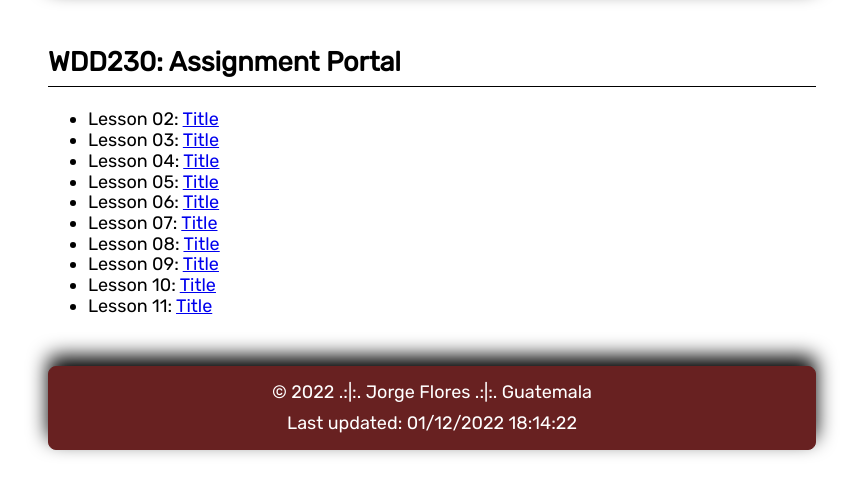
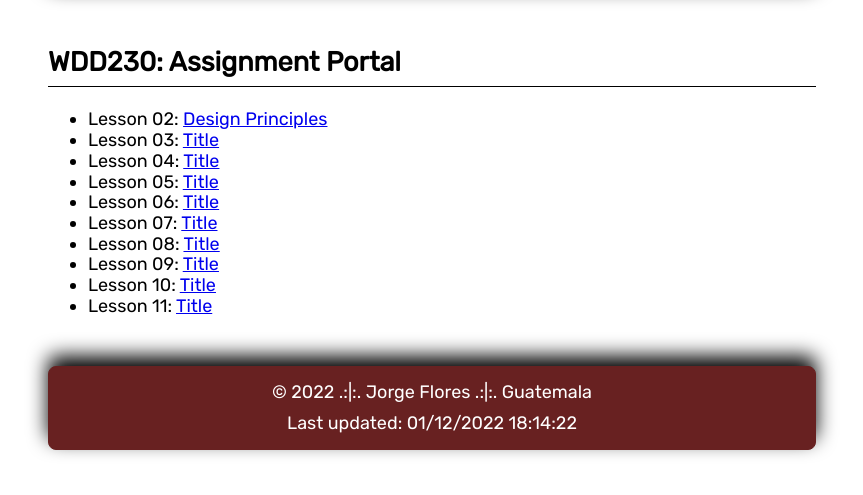
Before and after one commit to Jf120/wdd230, a plain HTML site: page index.html in a window 1280 px wide. Shown: the part 235-730 px from the top of the page, without its empty margins (208-1071 px from the left). Drawn offline with Linux system fonts and the light colour scheme.

Commit message:
Added assignment #2 to index

```diff
--- a/index.html
+++ b/index.html
@@ -27,7 +27,7 @@
 
         <section class="assigments">
             <ul>
-                <li>Lesson 02: <a href="#">Title</a></li>
+                <li>Lesson 02: <a href="lesson2/design-principles.html">Design Principles</a></li>
                 <li>Lesson 03: <a href="#">Title</a></li>
                 <li>Lesson 04: <a href="#">Title</a></li>
                 <li>Lesson 05: <a href="#">Title</a></li>
```
